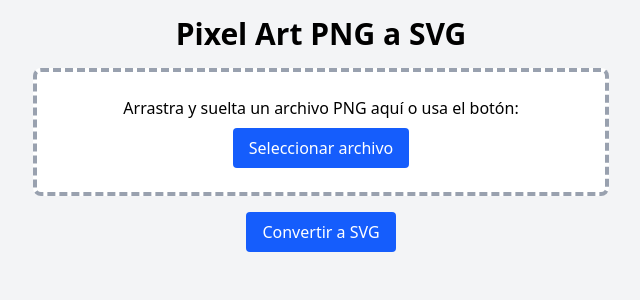
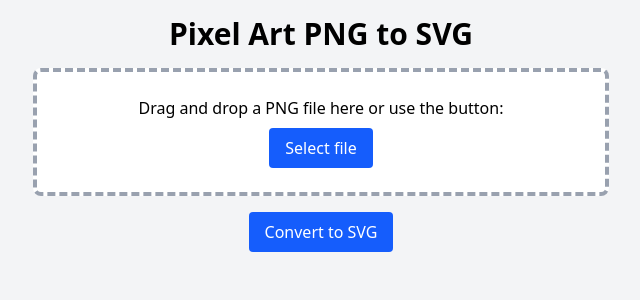
Before and after one commit to Marcelo-G21/pixel-art-png-to-svg, a React (Vite) app: page / in a window 1280 px wide. Shown: the top 300 px of the page, without its empty margins (319-959 px from the left). Built offline with nearby package versions, Linux system fonts and the light colour scheme.

Commit message:
text language fixed

```diff
--- a/src/App.jsx
+++ b/src/App.jsx
@@ -139,17 +139,17 @@ function App() {
       onDragLeave={handleDragLeave}
       onDrop={handleDrop}
     >
-      <h1 className="text-3xl font-bold mb-4">Pixel Art PNG a SVG</h1>
+      <h1 className="text-3xl font-bold mb-4">Pixel Art PNG to SVG</h1>
 
       <div className="border-4 border-dashed border-gray-400 p-6 rounded-lg bg-white max-w-xl mx-auto mb-4">
         <p className="mb-2">
-          Arrastra y suelta un archivo PNG aquí o usa el botón:
+          Drag and drop a PNG file here or use the button:
         </p>
         <label
           htmlFor="file-upload"
           className="cursor-pointer bg-blue-600 text-white px-4 py-2 rounded hover:bg-blue-700 inline-block"
         >
-          Seleccionar archivo
+          Select file
         </label>
         <input
           id="file-upload"
@@ -162,7 +162,7 @@ function App() {
 
       {imagePreviewUrl && (
         <div className="mt-4 mb-4">
-          <p className="mb-2 font-medium">Vista previa:</p>
+          <p className="mb-2 font-medium">Preview:</p>
           <img
             src={imagePreviewUrl}
             alt="Vista previa"
@@ -176,12 +176,12 @@ function App() {
         onClick={convertToSVG}
         className="bg-blue-600 text-white px-4 py-2 rounded hover:bg-blue-700"
       >
-        Convertir a SVG
+        Convert to SVG
       </button>
 
       {svgCode && (
         <div className="mt-6 text-left max-w-3xl mx-auto">
-          <h2 className="text-xl font-semibold mb-2">SVG Generado</h2>
+          <h2 className="text-xl font-semibold mb-2">SVG Generated</h2>
           <pre className="bg-white p-4 border rounded overflow-auto max-h-80">
             {svgCode}
           </pre>
@@ -190,7 +190,7 @@ function App() {
             download="pixel-art.svg"
             className="inline-block mt-2 text-blue-600 hover:underline"
           >
-            Descargar SVG
+            Download SVG
           </a>
         </div>
       )}
```
